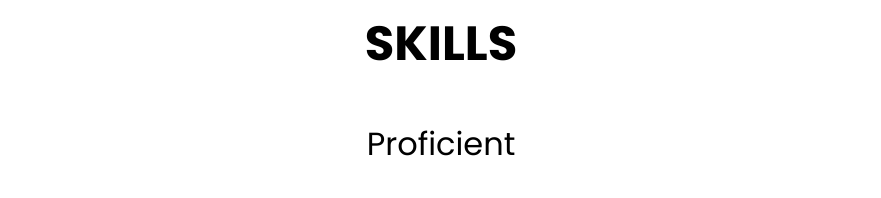
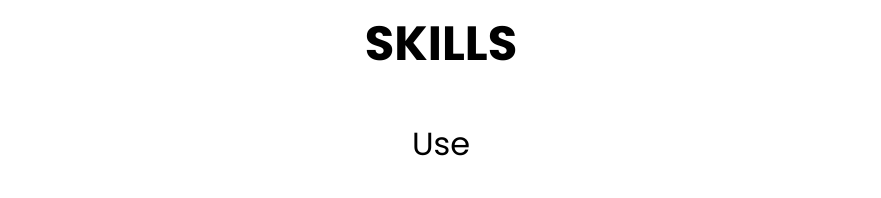
Before and after one commit to calsfu/calsfu.github.io, a SvelteKit app: page / in a window 1280 px wide. Shown: the part 1640-1838 px from the top of the page, without its empty margins (199-1080 px from the left). Built offline with nearby package versions, Linux system fonts and the light colour scheme.

Commit message:
Update about

```diff
--- a/src/routes/+page.svelte
+++ b/src/routes/+page.svelte
@@ -83,7 +83,7 @@
         </section>
         <section class = "skills">
             <h1>SKILLS</h1>
-            <p>Proficient</p>
+            <p>Use</p>
             <ul class="skillList">
                 <div class="poopy">
                     <li class="wholeIcon">
```
